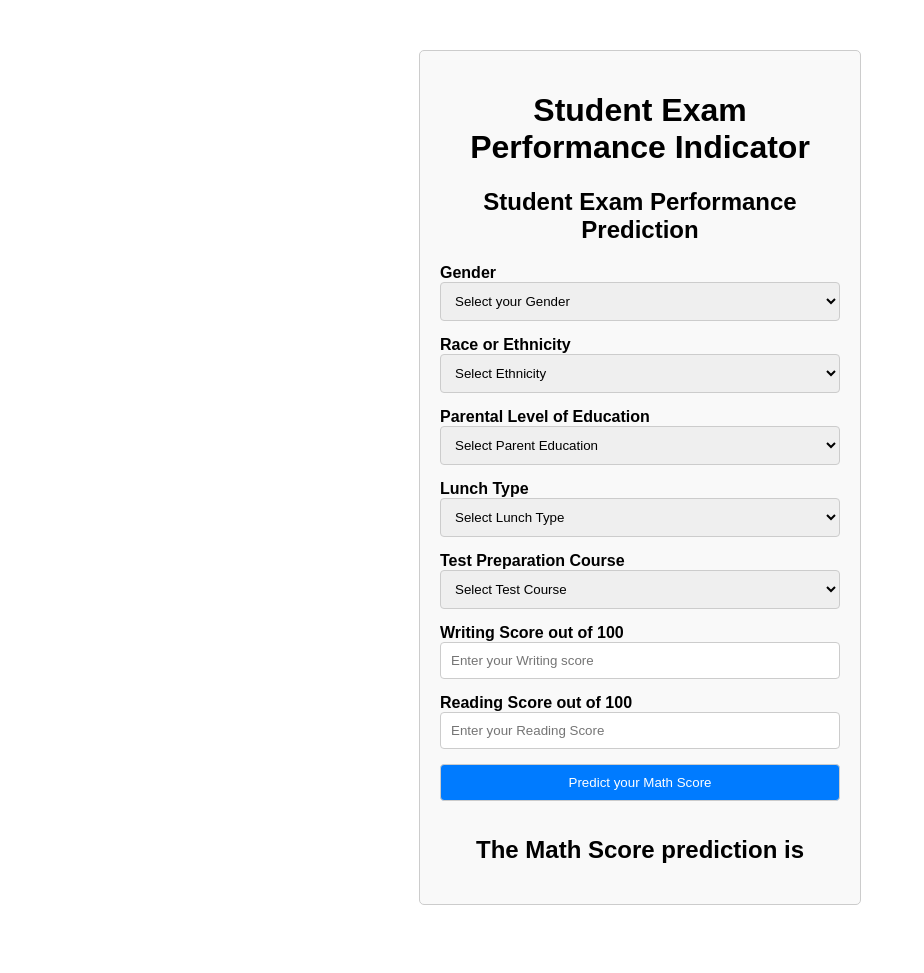
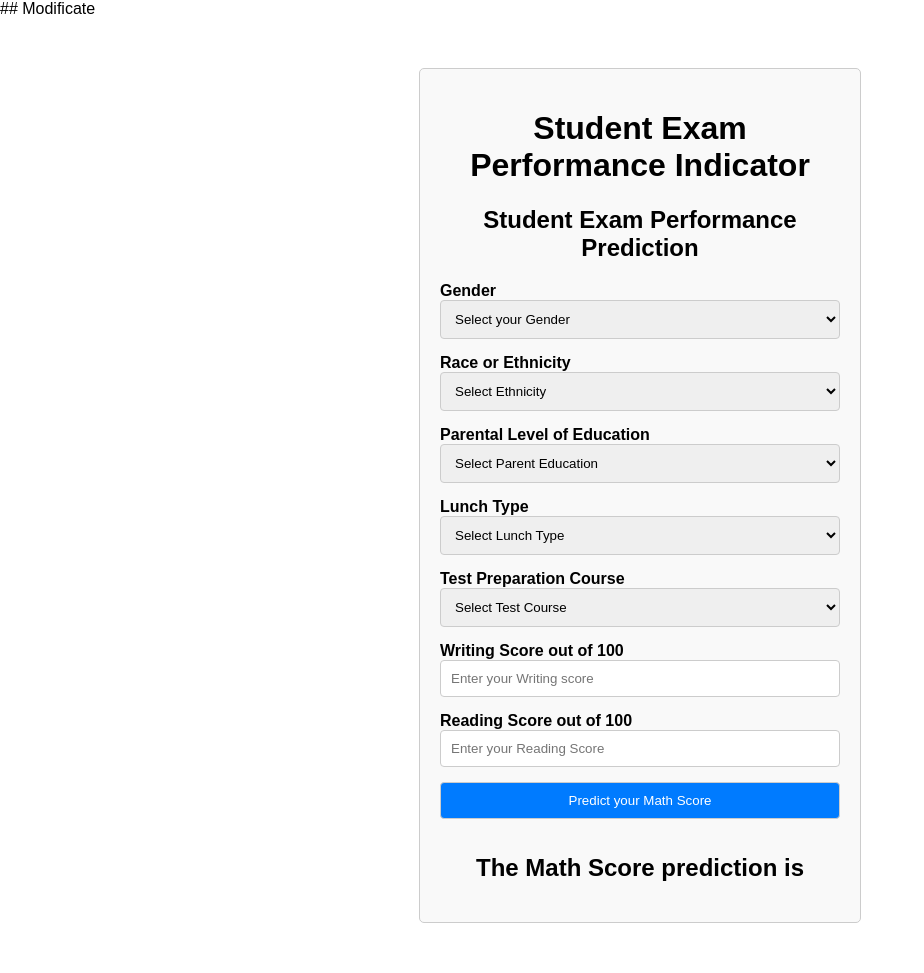
Before and after one commit to julyceciliano/ML_Project, a Flask app: page /predictdata in a window 1280 px wide. Shown: the whole page, without its empty margins (0-924 px from the left). Before the commit the page ends 905 px from the top, so only its background shows below. Run offline with Flask 3, Linux system fonts and the light colour scheme.

```diff
--- a/templates/home.html
+++ b/templates/home.html
@@ -1,3 +1,5 @@
+## Modificate
+
 <!DOCTYPE html>
 <html lang="en">
 <head>
```
